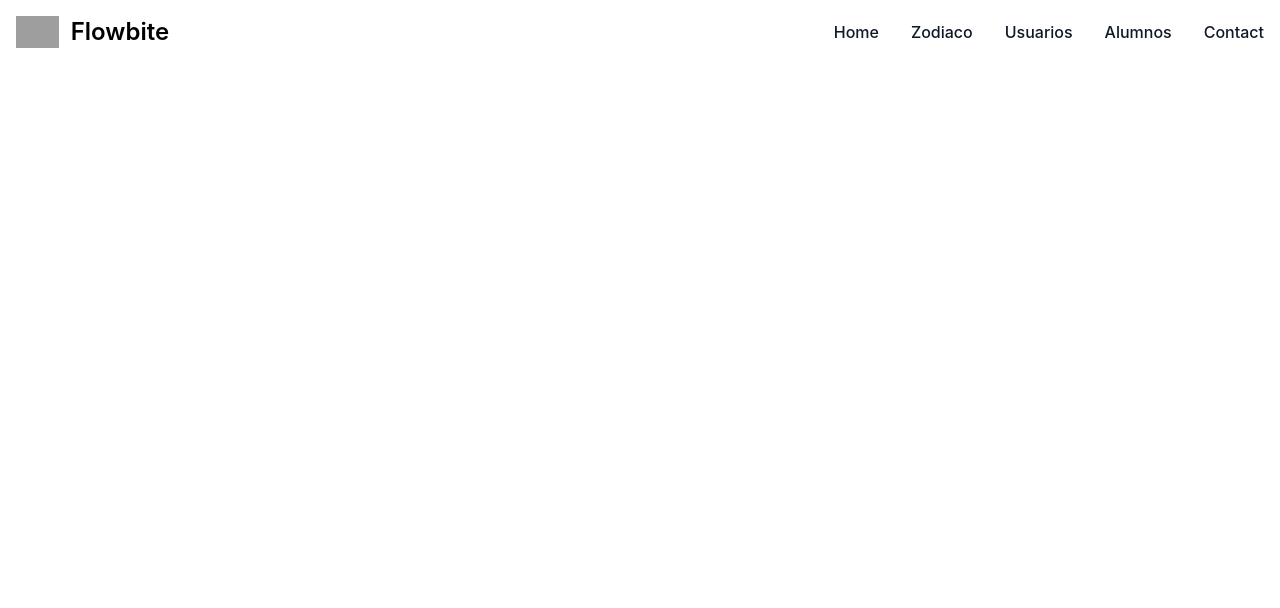
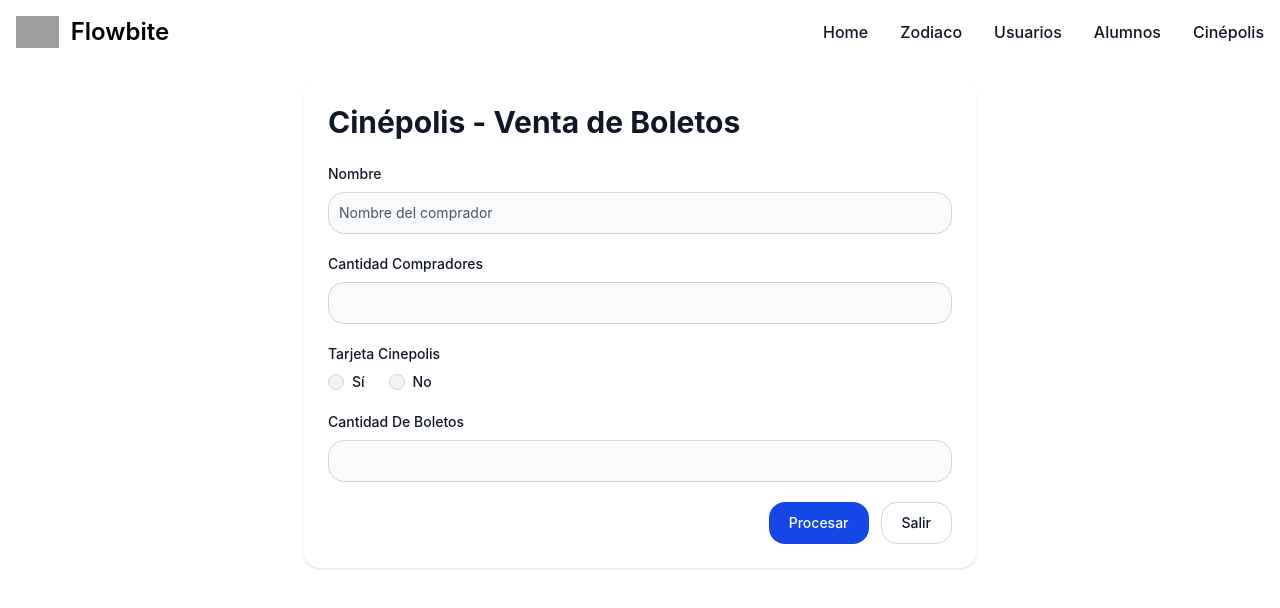
Before and after one commit to IEVN1002-23002055/segundoparcialangular, an Angular app: page /escuela/cinepolis in a window 1280 px wide. Before the commit this address led to /. Shown: the top 608 px of the page. Built offline with nearby package versions, Linux system fonts and the light colour scheme; grey boxes are pictures that could not be loaded.

Commit message:
cinepolis-09/10/2026

```diff
--- a/src/app/app.routes.ts
+++ b/src/app/app.routes.ts
@@ -4,9 +4,8 @@
   {
     path: '',
     pathMatch: 'full',
-    redirectTo: '',
+    redirectTo: 'escuela/alumnos',
   },
-
 
   {
     path: 'escuela',
@@ -16,9 +15,14 @@
         loadComponent: () =>
           import('./escuela/lista-alumnos/lista-alumnos').then((c) => c.ListaAlumnos),
       },
+
+      {
+        path: 'cinepolis',
+        loadComponent: () =>
+          import('./escuela/cinepolis/cinepolis').then((c) => c.Cinepolis),
+      },
     ],
   },
-
 
   {
     path: 'formulario',
@@ -38,6 +42,6 @@
 
   {
     path: '**',
-    redirectTo: '',
+    redirectTo: 'escuela/alumnos',
   },
 ];
--- /dev/null
+++ b/src/app/escuela/cinepolis/cinepolis.html
@@ -0,0 +1,112 @@
+<div class="max-w-2xl mx-auto p-6 bg-white rounded-lg shadow">
+
+  <h1 class="text-3xl font-bold text-gray-900 mb-6">
+    Cinépolis - Venta de Boletos
+  </h1>
+
+  <form [formGroup]="formulario" (ngSubmit)="procesar()">
+
+    <div class="mb-5">
+      <label for="nombre" class="block mb-2 text-sm font-medium text-gray-900">
+        Nombre
+      </label>
+
+      <input
+        type="text"
+        id="nombre"
+        formControlName="nombre"
+        class="bg-gray-50 border border-gray-300 text-gray-900 text-sm rounded-lg focus:ring-blue-500 focus:border-blue-500 block w-full p-2.5"
+        placeholder="Nombre del comprador"
+      >
+    </div>
+
+    <div class="mb-5">
+      <label for="compradores" class="block mb-2 text-sm font-medium text-gray-900">
+        Cantidad Compradores
+      </label>
+
+      <input
+        type="number"
+        id="compradores"
+        formControlName="compradores"
+        min="1"
+        class="bg-gray-50 border border-gray-300 text-gray-900 text-sm rounded-lg focus:ring-blue-500 focus:border-blue-500 block w-full p-2.5"
+      >
+    </div>
+
+    <div class="mb-5">
+      <label class="block mb-2 text-sm font-medium text-gray-900">
+        Tarjeta Cinepolis
+      </label>
+
+      <div class="flex items-center space-x-6">
+        <div class="flex items-center">
+          <input
+            id="cine-si"
+            type="radio"
+            value="si"
+            formControlName="tarjetaCine"
+            class="w-4 h-4 text-blue-600 bg-gray-100 border-gray-300 focus:ring-blue-500"
+          >
+          <label for="cine-si" class="ms-2 text-sm font-medium text-gray-900">Sí</label>
+        </div>
+
+        <div class="flex items-center">
+          <input
+            id="cine-no"
+            type="radio"
+            value="no"
+            formControlName="tarjetaCine"
+            class="w-4 h-4 text-blue-600 bg-gray-100 border-gray-300 focus:ring-blue-500"
+          >
+          <label for="cine-no" class="ms-2 text-sm font-medium text-gray-900">No</label>
+        </div>
+      </div>
+    </div>
+
+    <div class="mb-5">
+      <label for="boletos" class="block mb-2 text-sm font-medium text-gray-900">
+        Cantidad De Boletos
+      </label>
+
+      <input
+        type="number"
+        id="boletos"
+        formControlName="boletos"
+        min="1"
+        class="bg-gray-50 border border-gray-300 text-gray-900 text-sm rounded-lg focus:ring-blue-500 focus:border-blue-500 block w-full p-2.5"
+      >
+    </div>
+
+    <div
+      *ngIf="mensajeError"
+      role="alert"
+    >
+      {{ mensajeError }}
+    </div>
+
+    <div class="flex justify-end space-x-3 mt-5">
+      <button
+        type="submit"
+        class="text-white bg-blue-700 hover:bg-blue-800 focus:ring-4 focus:outline-none focus:ring-blue-300 font-medium rounded-lg text-sm px-5 py-2.5"
+      >
+        Procesar
+      </button>
+
+      <button
+        type="button"
+        class="text-gray-900 bg-white border border-gray-300 hover:bg-gray-100 focus:ring-4 focus:outline-none focus:ring-gray-200 font-medium rounded-lg text-sm px-5 py-2.5"
+      >
+        Salir
+      </button>
+    </div>
+
+  </form>
+
+  <div *ngIf="valorPagar > 0" class="mt-6 border-t pt-4">
+    <h2 >Resumen de Compra: </h2>
+    <p>Comprador: {{ nombre }}</p>
+    <p> Valor a Pagar: ${{ valorPagar }} </p>
+  </div>
+
+</div>
--- /dev/null
+++ b/src/app/escuela/cinepolis/cinepolis.ts
@@ -0,0 +1,56 @@
+import { OnInit, Component } from '@angular/core';
+import { CommonModule } from '@angular/common';
+import { FormsModule, ReactiveFormsModule, FormGroup, FormControl } from '@angular/forms';
+
+@Component({
+  selector: 'app-cinepolis',
+  standalone: true,
+  imports: [CommonModule, FormsModule, ReactiveFormsModule],
+  templateUrl: './cinepolis.html',
+  styleUrl: './cinepolis.css'
+})
+export class Cinepolis implements OnInit {
+  formulario!: FormGroup;
+
+  mensajeError: string = '';
+  nombre: string = '';
+  tarjetaCine: string = '';
+  compradores: number = 0;
+  boletos: number = 0;
+  valorPagar: number = 0;
+
+
+  ngOnInit(): void {
+    this.formulario = new FormGroup({
+      nombre: new FormControl(''),
+      compradores: new FormControl(''),
+      tarjetaCine: new FormControl(''),
+      boletos: new FormControl('')
+    });
+
+  }
+
+ procesar(): void {
+    this.nombre = this.formulario.value.nombre;
+    const cliente = Number(this.formulario.value.compradores);
+    this.boletos = Number(this.formulario.value.boletos);
+    this.tarjetaCine = this.formulario.value.tarjetaCine;
+
+    this.mensajeError = '';
+    this.valorPagar = 0;
+
+    if (this.boletos > cliente * 7) {
+      this.mensajeError = 'No puedes comprar más de 7 boletos por persona';
+      return;
+    }
+
+    let total = this.boletos * 12;
+
+    if (this.boletos > 5) total = total * 0.85;
+    else if (this.boletos <= 3) total = total * 0.90;
+
+    if (this.tarjetaCine === 'si') total = total * 0.90;
+
+    this.valorPagar = total;
+  }
+}
--- a/src/app/navbar/navbar.html
+++ b/src/app/navbar/navbar.html
@@ -55,17 +55,17 @@
           >
         </li>
         <li>
-            <a
-               [routerLink]="['/escuela/alumnos']"
-               class="block py-2 px-3 text-gray-900 rounded-sm hover:bg-gray-100 md:hover:bg-transparent md:border-0 md:hover:text-blue-700 md:p-0 dark:text-white md:dark:hover:text-blue-500 dark:hover:bg-gray-700 dark:hover:text-white md:dark:hover:bg-transparent cursor-pointer"
+          <a
+            [routerLink]="['/escuela/alumnos']"
+            class="block py-2 px-3 text-gray-900 rounded-sm hover:bg-gray-100 md:hover:bg-transparent md:border-0 md:hover:text-blue-700 md:p-0 dark:text-white md:dark:hover:text-blue-500 dark:hover:bg-gray-700 dark:hover:text-white md:dark:hover:bg-transparent cursor-pointer"
             >Alumnos</a
-             >
+          >
         </li>
         <li>
           <a
-            href="#"
-            class="block py-2 px-3 text-gray-900 rounded-sm hover:bg-gray-100 md:hover:bg-transparent md:border-0 md:hover:text-blue-700 md:p-0 dark:text-white md:dark:hover:text-blue-500 dark:hover:bg-gray-700 dark:hover:text-white md:dark:hover:bg-transparent"
-            >Contact</a
+            [routerLink]="['/escuela/cinepolis']"
+            class="block py-2 px-3 text-gray-900 rounded-sm hover:bg-gray-100 md:hover:bg-transparent md:border-0 md:hover:text-blue-700 md:p-0 dark:text-white md:dark:hover:text-blue-500 dark:hover:bg-gray-700 dark:hover:text-white md:dark:hover:bg-transparent cursor-pointer"
+            >Cinépolis</a
           >
         </li>
       </ul>
```
Also changed, not shown: src/app/escuela/cinepolis/cinepolis.css (added), 1 other file (tests, documents, lock files or other folders).
